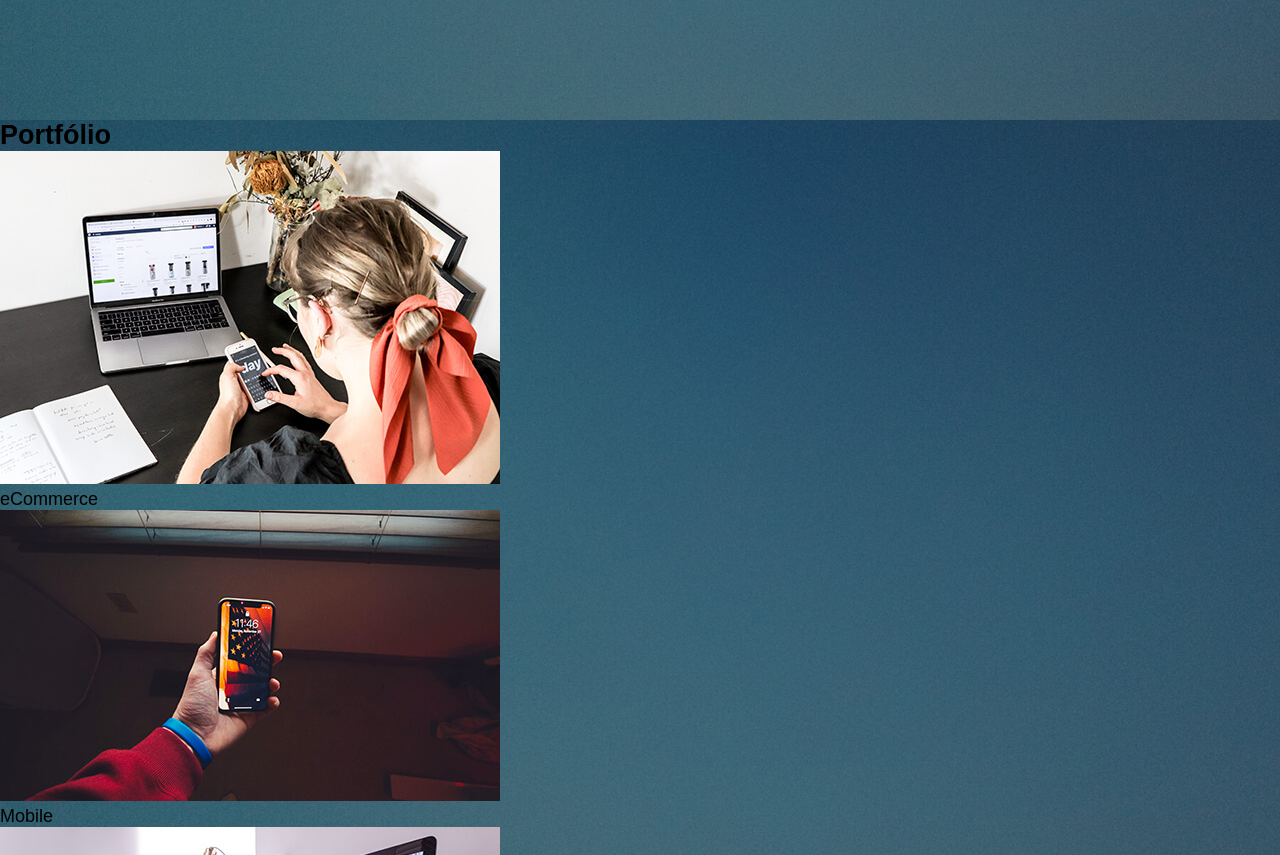
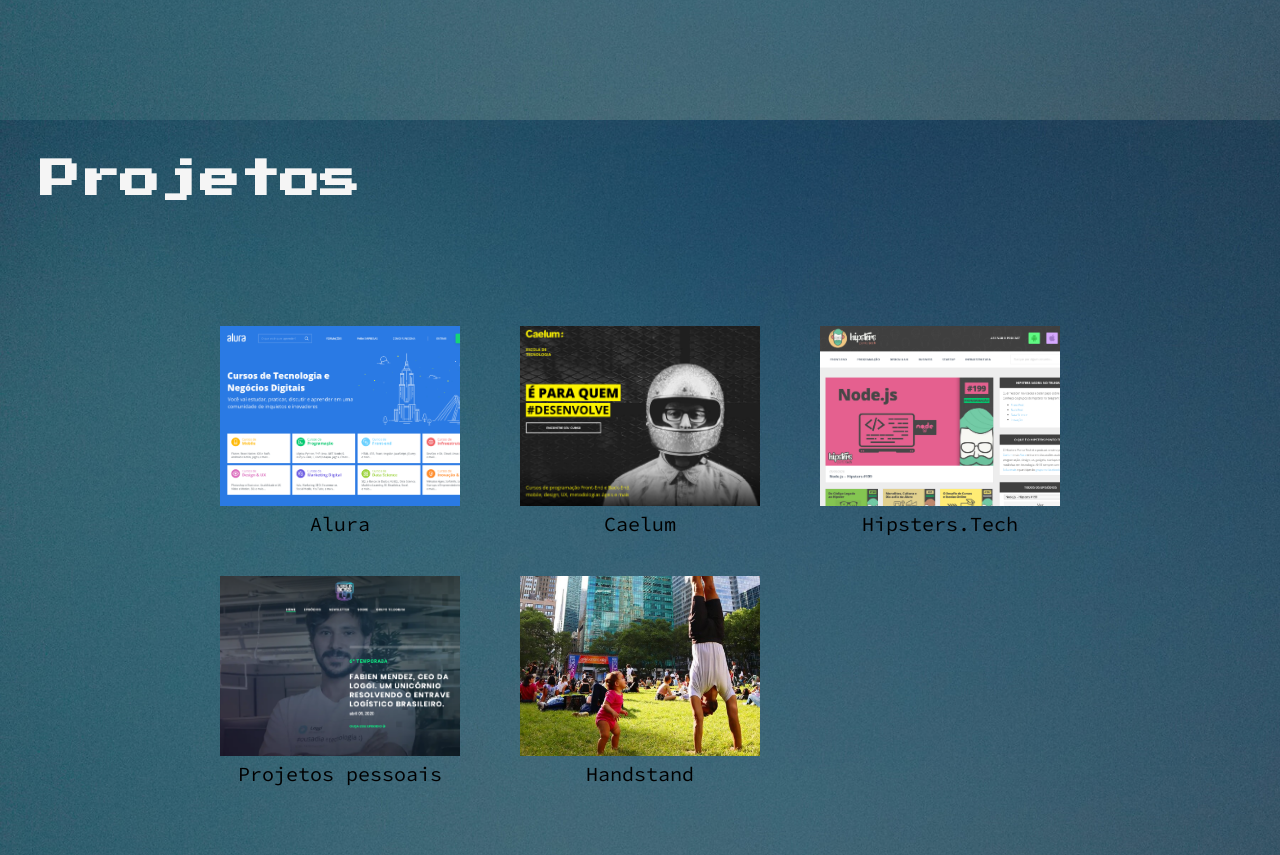
Before and after one commit to jeffbotelho/imercaoCSS-alura, a plain HTML site: page index.html in a window 1280 px wide. Shown: the part 680-1535 px from the top of the page. Drawn offline with Linux system fonts and the light colour scheme.

Commit message:
aula 3 - grid

```diff
--- a/css/style.css
+++ b/css/style.css
@@ -1,4 +1,4 @@
-/* RESET CSS */
+/* SOFT RESET CSS */
 * {
     margin: 0;
     padding: 0;
@@ -17,7 +17,7 @@ a:hover {
 body {
     background-image: url("../img/fundo.jpg");
     background-size: auto 100vh;
-    font-family: Arial;
+    font-family: 'Source Code Pro', monospace;
     height: 100vh;
     font-size: 12px;
 }
@@ -31,6 +31,12 @@ body {
 @media (min-width: 600px) {
     body {
         font-size: 18px;
+    }
+}
+
+@media (min-width: 1200px) {
+    body {
+        font-size: 20px;
     }
 }
 
@@ -70,8 +76,54 @@ header {
 
 .site-title {
     font-size: 4em;
+    font-family: 'Gloria Hallelujah', cursive;
 }
 
 .site-subtitle {
     font-style: italic;
+    font-family: 'Press Start 2P', cursive;
+    line-height: 1.8em;
 }
+
+.portfolio {
+    padding: 2em;
+    height: 100vh;
+}
+
+.portfolio h2 {
+    font-family: 'Press Start 2P', cursive;
+    color: whitesmoke;
+    margin-bottom: 1.5em;
+    font-size: 2em;
+}
+
+.portfolio .grid {
+    display: grid;
+    gap: 2em;
+}
+
+@media (min-width: 560px) {
+    .portfolio .grid {
+        grid-template-columns: 240px 240px;
+    }
+}
+
+@media (min-width: 880px) {
+    .portfolio .grid {
+        grid-template-columns: repeat(3, 260px);
+        align-content: center;
+        justify-content: center;
+        height: calc(100vh - 8em - 48px);
+    }
+}
+
+.portfolio figure {
+    text-align: center;
+}
+
+.img-portfolio {
+    height: 180px;
+    width: 240px;
+    object-fit: cover;
+    object-position: left bottom;
+}
--- a/index.html
+++ b/index.html
@@ -5,6 +5,7 @@
     <meta name="viewport" content="width=device-width, initial-scale=1.0">
     <title>Jefferson Botelho</title>
     <link rel="stylesheet" href="css/style.css">
+    <link href="https://fonts.googleapis.com/css2?family=Gloria+Hallelujah&family=Press+Start+2P&family=Source+Code+Pro:wght@400;700&display=swap" rel="stylesheet">
 </head>
 <body>
     <header>
@@ -20,24 +21,32 @@
             <h2 class="site-subtitle">jr. frontend developer</h2>
         </div>
     </header>
-    <section>
-        <h2>Portfólio</h2>
+    <section class="portfolio">
+        <h2>Projetos</h2>
+
+        <div class="grid">
             <figure>
-            <img class="img-portfolio" src="img/ecommerce-creditos-s-o-c-i-a-l-c-u-t-unsplash.jpg" alt="eCommerce">
-            <figcaption>eCommerce</figcaption>
+                <img class="img-portfolio" src="img/alura.png" alt="Alura">
+                <figcaption>Alura</figcaption>
             </figure>
             <figure>
-            <img class="img-portfolio" src="img/mobile-creditos-nate-grant-unsplash.jpg" alt="Mobile">
-            <figcaption>Mobile</figcaption>
+                <img class="img-portfolio" src="img/caelum.png" alt="Caelum">
+                <figcaption>Caelum</figcaption>
             </figure>
             <figure>
-            <img class="img-portfolio" src="img/webdesign-creditos-domenico-loia-unsplash.jpg" alt="Web design">
-            <figcaption>Web design</figcaption>
+                <img class="img-portfolio" src="img/hispters.png" alt="Hispters.Tech">
+                <figcaption>Hipsters.Tech</figcaption>
             </figure>
             <figure>
-            <img class="img-portfolio" src="img/projpessoais-creditos-hal-gatewood-unsplash.jpg" alt="Projetos pessoais">
+                <img class="img-portfolio" src="img/likeaboss.png" alt="Like a Boss">
                 <figcaption>Projetos pessoais</figcaption>
             </figure>
+            <figure>
+                <img class="img-portfolio" src="img/hobby.png" alt="Handstand">
+                <figcaption>Handstand</figcaption>
+            </figure>
+        </div>
+
     </section>
 </body>
 </html>
```
Lines whose indentation alone changed are shown as unchanged.
